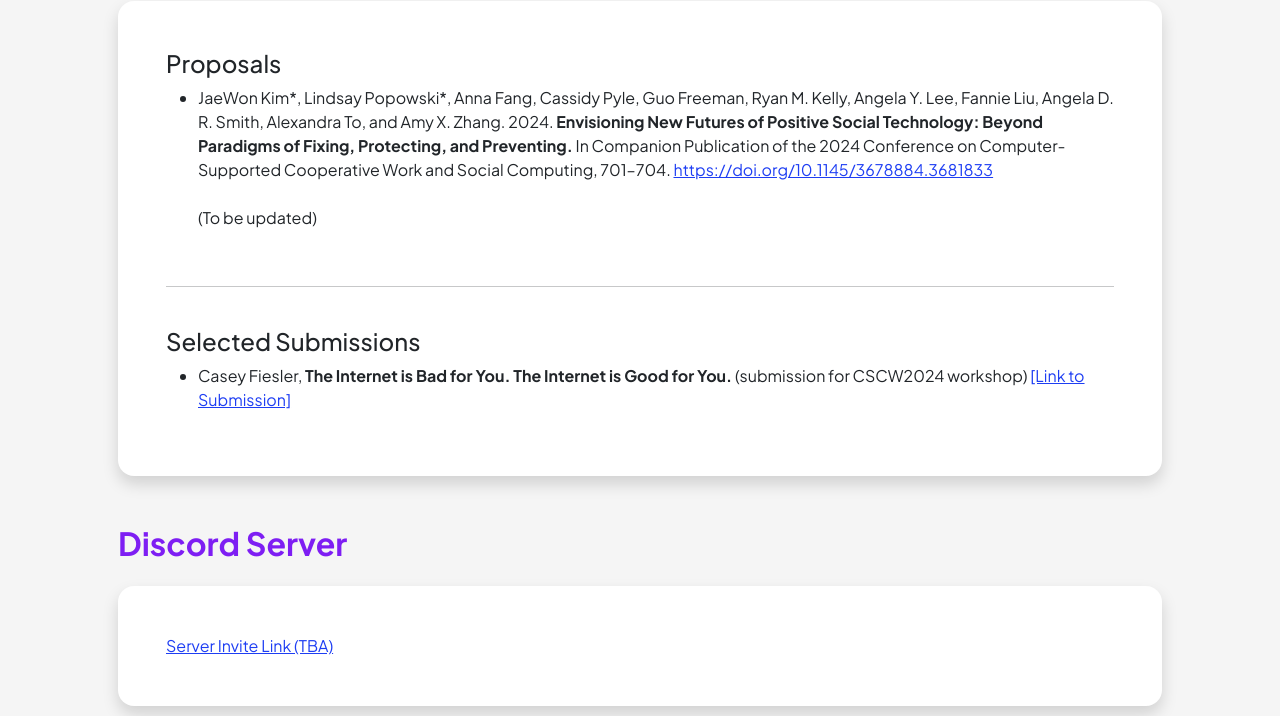
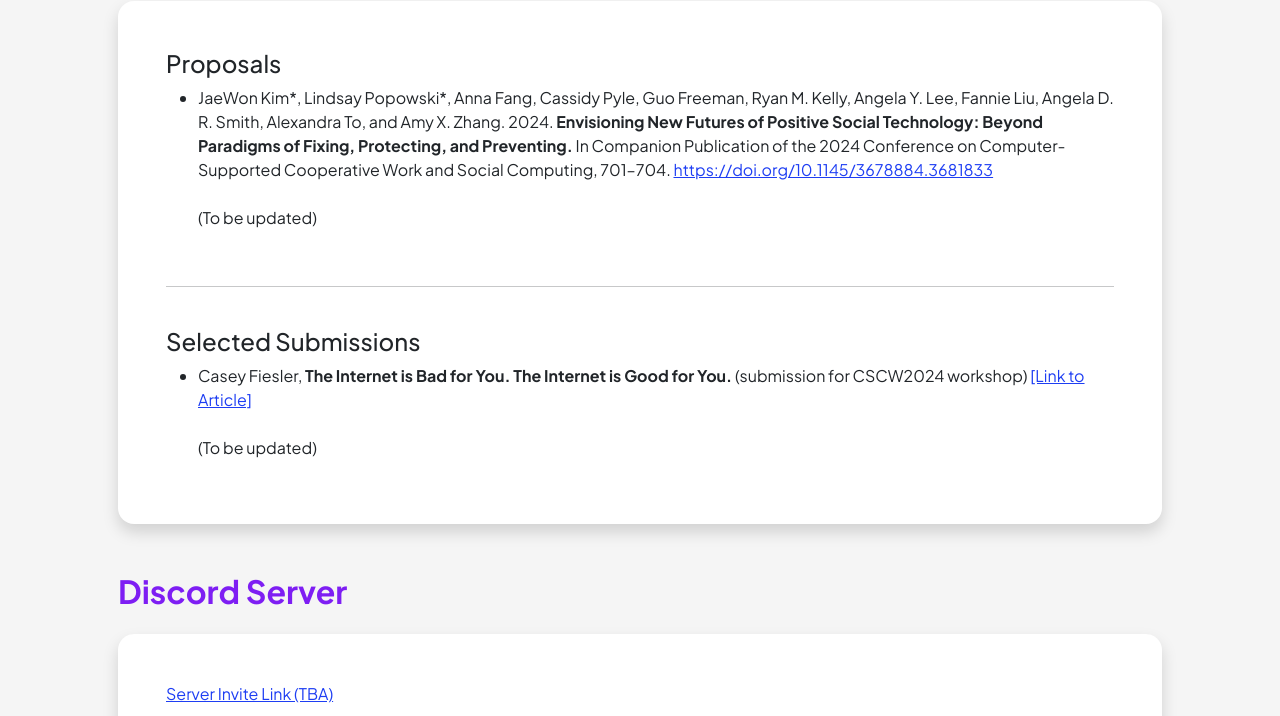
Before and after one commit to positech/positech.github.io, a plain HTML site: page resources.html in a window 1280 px wide. Shown: the part 381-1097 px from the top of the page. Drawn offline with nearby package versions, Linux system fonts and the light colour scheme.

Commit message:
minor fix

```diff
--- a/resources.html
+++ b/resources.html
@@ -98,8 +98,10 @@
                                                 Casey Fiesler, <strong>The Internet is Bad for You. The Internet is Good
                                                     for You.</strong> (submission for CSCW2024 workshop) <a
                                                     href="assets/casey_submission.pdf" target="_blank">[Link to
-                                                    Submission]</a>
+                                                    Article]</a>
                                             </li>
+                                            <br>
+                                            <p>(To be updated)</p>
                                         </ul>
                                     </div>
                                 </div>
```
